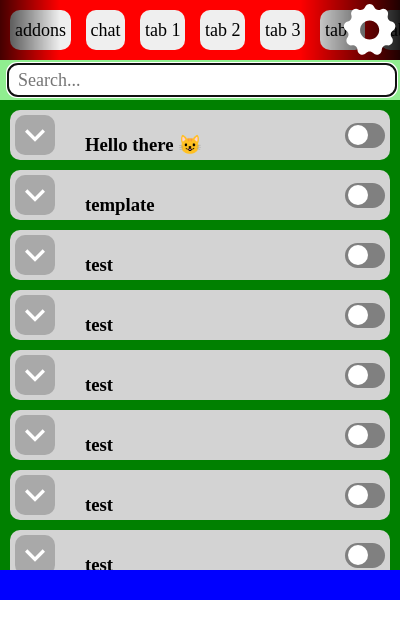
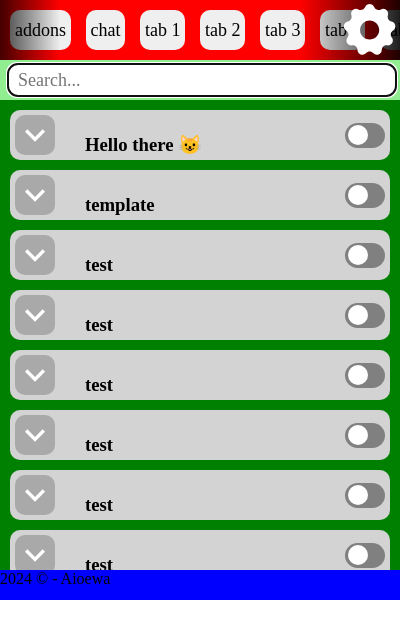
Before and after one commit to Aioewa/Aioewa, a browser extension: page asset/html/popup.html in a window 400 px wide. Drawn offline with Linux system fonts and the light colour scheme; a web font is replaced by a local one.

Commit message:
Add files via upload

```diff
--- a/asset/html/popup.html
+++ b/asset/html/popup.html
@@ -29,6 +29,6 @@
     <main>
         <iframe src="./addons.html" frameborder="0"></iframe>
     </main>
-    <footer></footer>
+    <footer>2024 &copy; - Aioewa</footer>
 </body>
 </html>
```
